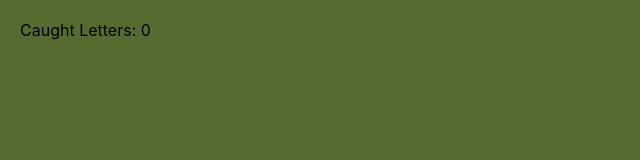
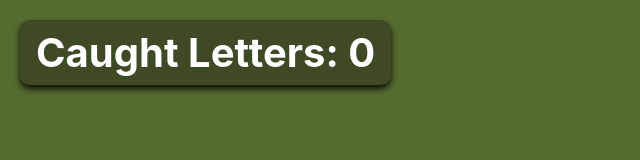
Before and after one commit to csecsemil/fall, a plain HTML site: page index.html in a window 1280 px wide. Shown: the whole page, without its empty margins (0-640 px from the left). Drawn offline with Linux system fonts and the light colour scheme.

Commit message:
css of score desygn

```diff
--- a/script.js
+++ b/script.js
@@ -0,0 +1 @@
+let score = 0;
--- a/style.css
+++ b/style.css
@@ -25,4 +25,14 @@ body {
     position: fixed;
     top: 20px;
     left: 20px;
+    z-index: 100;
+    background-color: rgba(29, 25, 25, 0.4);
+    color: #FFFFFF;
+    padding: 8px 16px;
+    border-radius: 10px;
+    font-size: 2.5rem;
+    font-weight: bold;
+    box-shadow: 0 4px 6px rgba(0, 0, 0, 0.863);
+    text-shadow: rgba(0, 0, 0, 0.705);
+
 }
```
